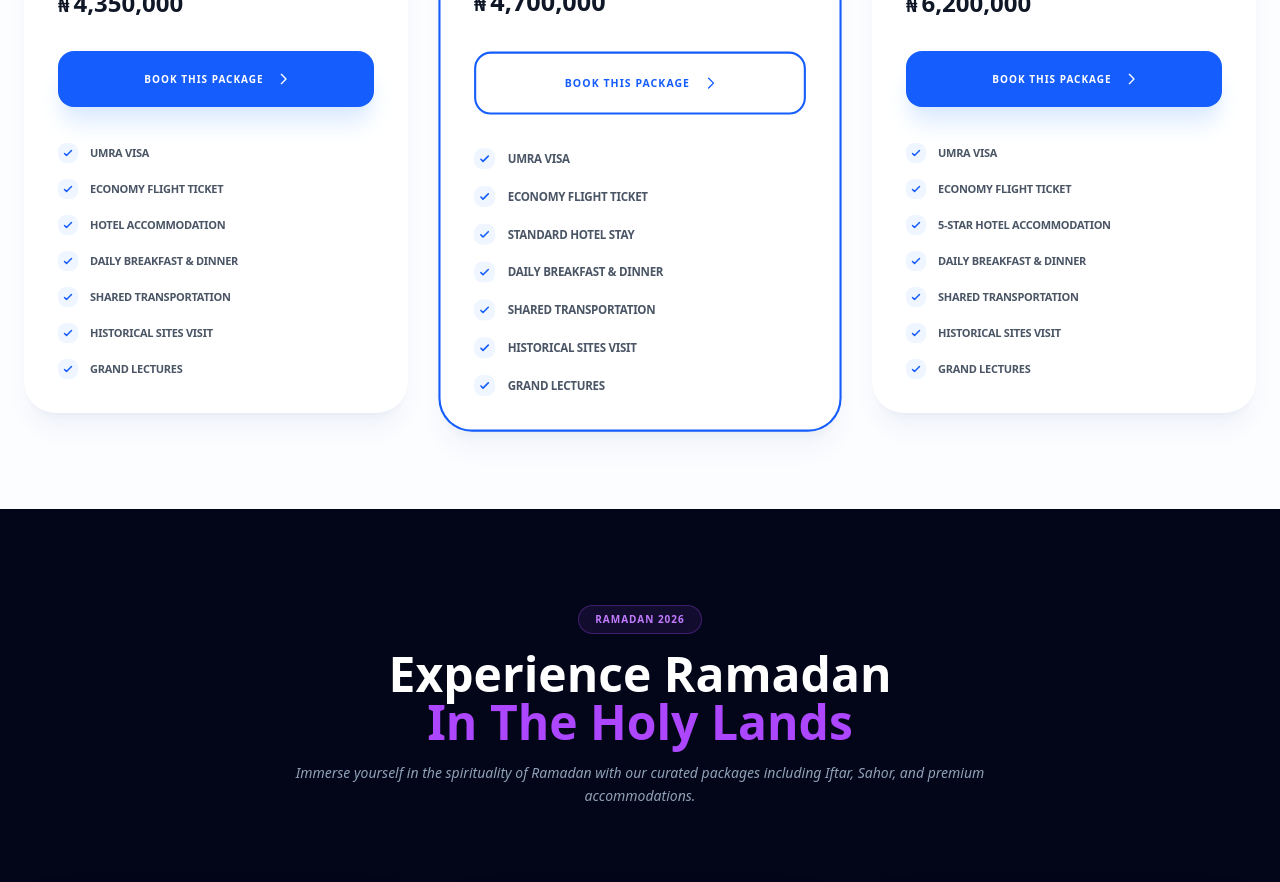
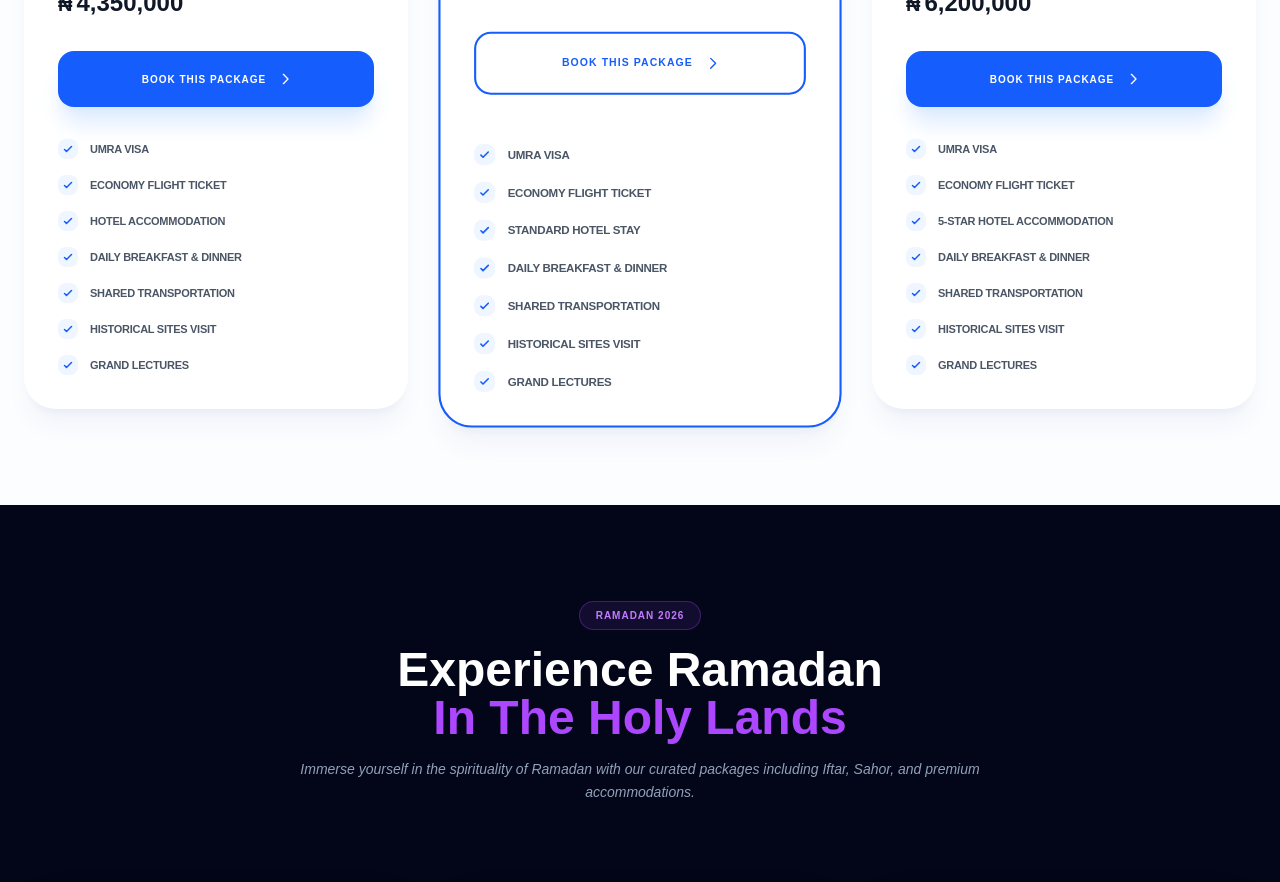
Before and after one commit to kuipid01/yusuf, a React (Vite) app: page / in a window 1280 px wide. Shown: the part 5420-6302 px from the top of the page. Built offline with nearby package versions, Linux system fonts and the light colour scheme.

Commit message:
feat: Add global styling with Tailwind CSS and the Arimo font.

```diff
--- a/src/App.css
+++ b/src/App.css
@@ -1 +1,6 @@
 @import "tailwindcss";
+@import url('https://fonts.googleapis.com/css2?family=Arimo:ital,wght@0,400..700;1,400..700&display=swap');
+body{
+     font-family: "Arimo", sans-serif;
+       font-optical-sizing: auto;
+}
```
